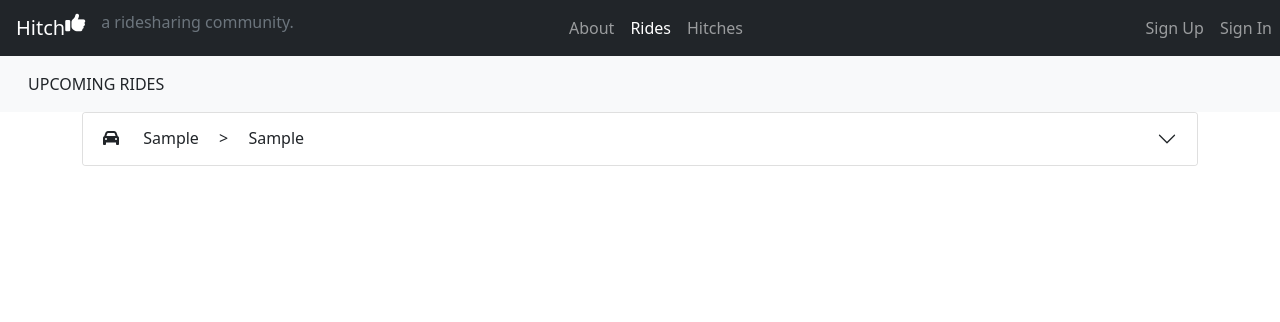
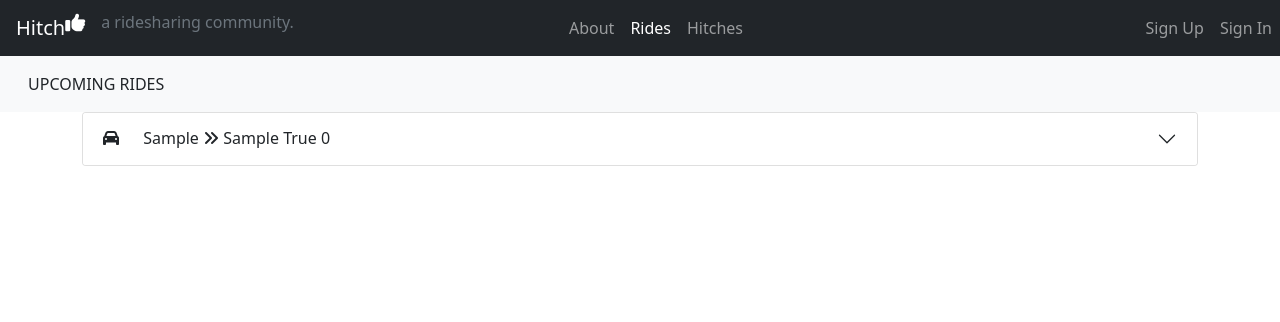
Before and after one commit to A-Hoenig/Hitch, a Django app: page / in a window 1280 px wide. Shown: the top 322 px of the page. Run offline with Django 4.2, Linux system fonts and the light colour scheme; tables that the repository leaves empty hold one stand-in row (values such as "Sample post"); parts of the project's set-up code (start-up, migrations or seed data) failed here and were passed over; some libraries are stand-ins or nearby versions.

Commit message:
build logic for trip direction arrows

```diff
--- a/rides/templates/rides/rides.html
+++ b/rides/templates/rides/rides.html
@@ -60,20 +60,33 @@
                                 <div class="grid gap-3">
                                     <!-- add vehicle thumbnail icon based on type-->
                                     {% if t.vehicle.type == 3%}
-                                    <span class="icon"><i class="fa-solid fa-van-shuttle"></i></span>
+                                        <span class="icon"><i class="fa-solid fa-van-shuttle"></i></span>
                                     {% elif t.vehicle.type == 4 %}
-                                    <span class="icon"><i class="fa-solid fa-truck-pickup"></i></span>
+                                        <span class="icon"><i class="fa-solid fa-truck-pickup"></i></span>
                                     {% elif t.vehicle.type == 5 %}
-                                    <span class="icon"><i class="fa-solid fa-bus"></i></span>
+                                        <span class="icon"><i class="fa-solid fa-bus"></i></span>
                                     {% elif t.vehicle.type == 6 %}
-                                    <span class="icon"><i class="fa-solid fa-truck"></i></span>
+                                        <span class="icon"><i class="fa-solid fa-truck"></i></span>
                                     {% else %}
-                                    <span class="icon"><i class="fa-solid fa-car"></i></span>
+                                        <span class="icon"><i class="fa-solid fa-car"></i></span>
                                     {% endif %}
 
                                     <span class="ms-3" id="depart">{{t.depart.city}}</span>
-                                    <span class="ms-3 me-3">></span>
+
+                                    <!-- select symbol for recurring and direction of trip-->
+                                    {% if t.recurring == False and t.direction == 0 %}
+                                        <span><i class="fa-solid fa-angle-right"></i></span>
+                                    {% elif t.recurring == True and t.direction == 0 %}
+                                        <span><i class="fa-solid fa-angles-right"></i></span>
+                                    {% elif t.recurring == False and t.direction == 1 %}
+                                        <span><i class="fa-solid fa-angle-left"></i><i class="fa-solid fa-angle-right"></i></span>
+                                    {% elif t.recurring == True and t.direction == 1 %}
+                                        <span><i class="fa-solid fa-angles-left"></i><i class="fa-solid fa-angles-right"></i></span>
+                                    {% endif %}
+
                                     <span>{{t.destination.city}}</span>
+
+                                    <span>{{t.recurring}} {{t.direction}}</span>
 
                                     <!-- add electic plug icon based for electric and hybrid-->
                                     {% if t.vehicle.engine == 2 %}
```
